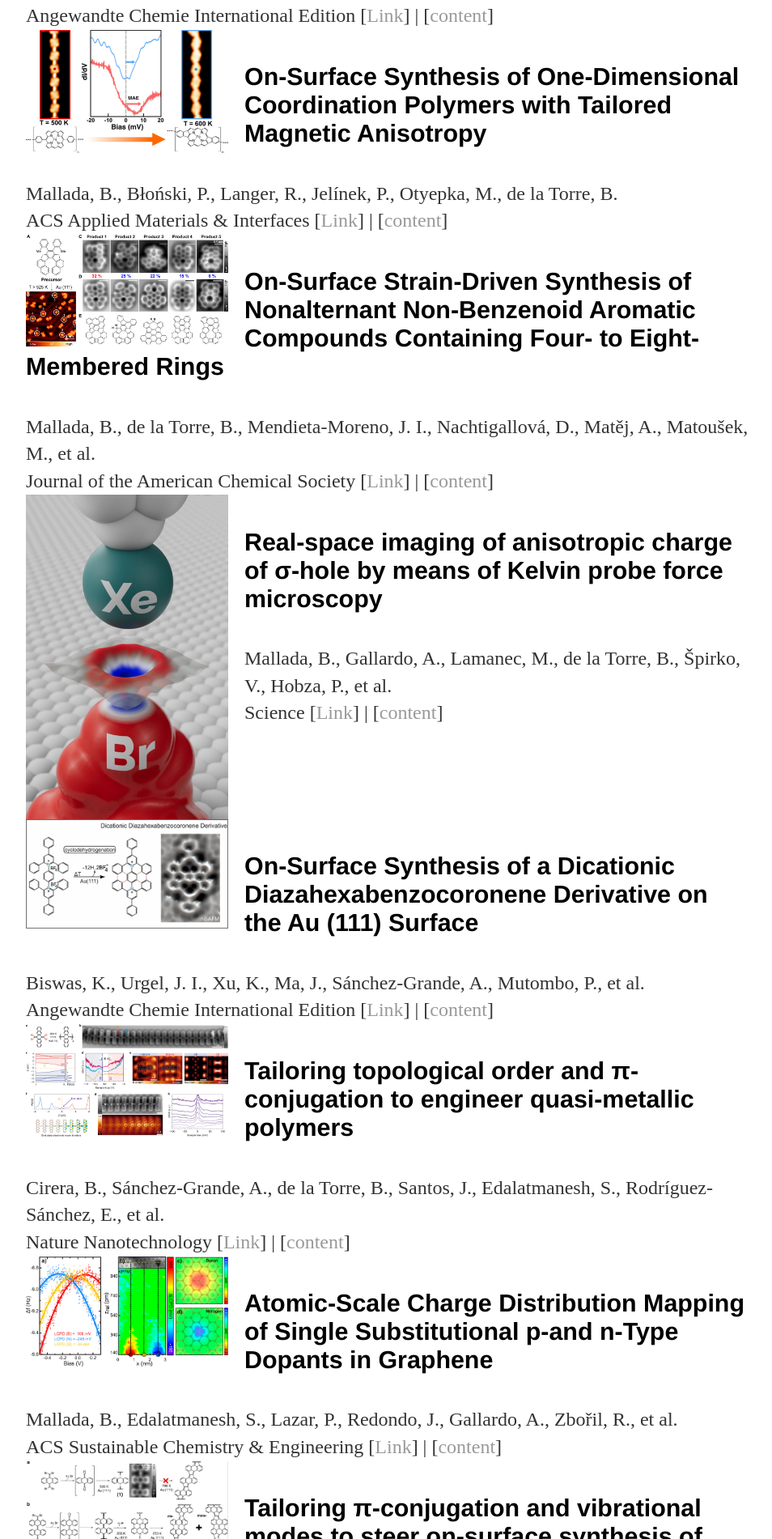
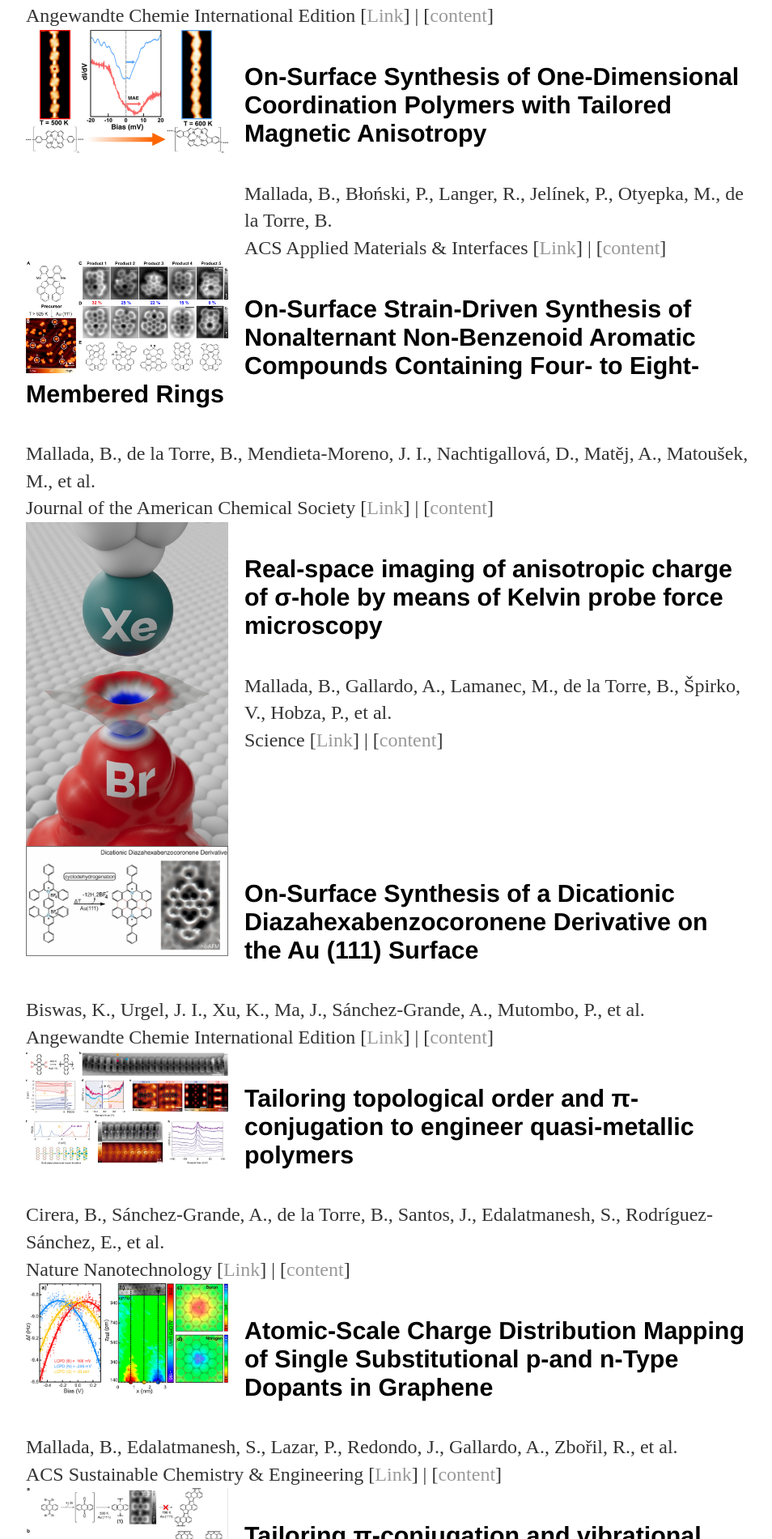
Before and after one commit to BenjaminMallada/BenjaminMallada.github.io, a Jekyll site: the page built from cv/index.html, in a window 1280 px wide. Shown: the part 1916-3817 px from the top of the page at 81% size, without its empty margins (160-1114 px from the left). Built offline with Jekyll 4.4.1, drawn with Linux system fonts in a browser that asks for light colours.

Commit message:
one div change in one-dimencional coordination

```diff
--- a/cv/index.html
+++ b/cv/index.html
@@ -92,10 +92,10 @@ title: CV of Your Name
     </div>
 
     <div class="content">
-        <div>
           <div class="container grid-item">
           <img src="/images/magnetic.jpeg" width="200px" style="float:left">
           </div>
+          <div>
             <h4>On-Surface Synthesis of One-Dimensional Coordination Polymers with Tailored Magnetic Anisotropy</h4>
             <p>Mallada, B., Błoński, P., Langer, R., Jelínek, P., Otyepka, M., de la Torre, B.</p>
             <p>ACS Applied Materials & Interfaces [<a href="https://doi.org/10.1021%2Facsami.1c04693">Link</a>] | [<a href="/pdf/magnetictailored.pdf">content</a>]</p>
```
